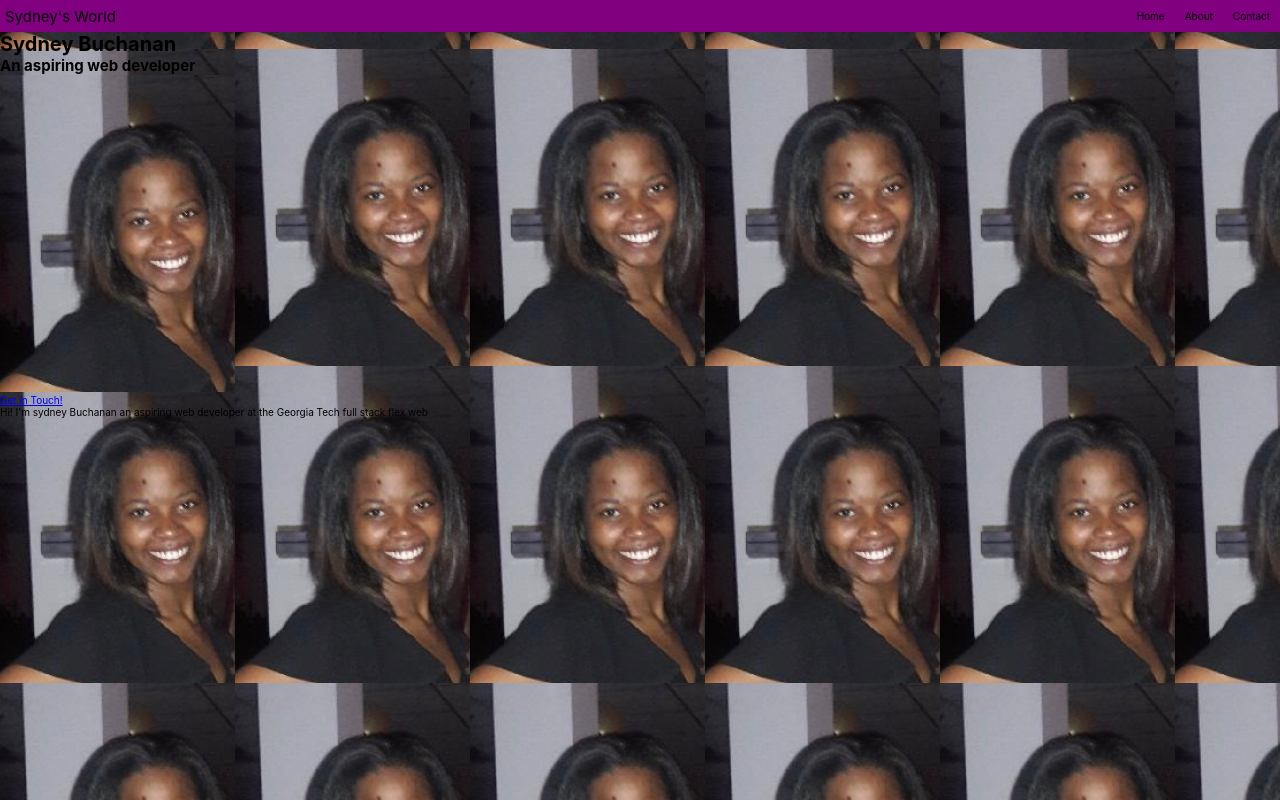
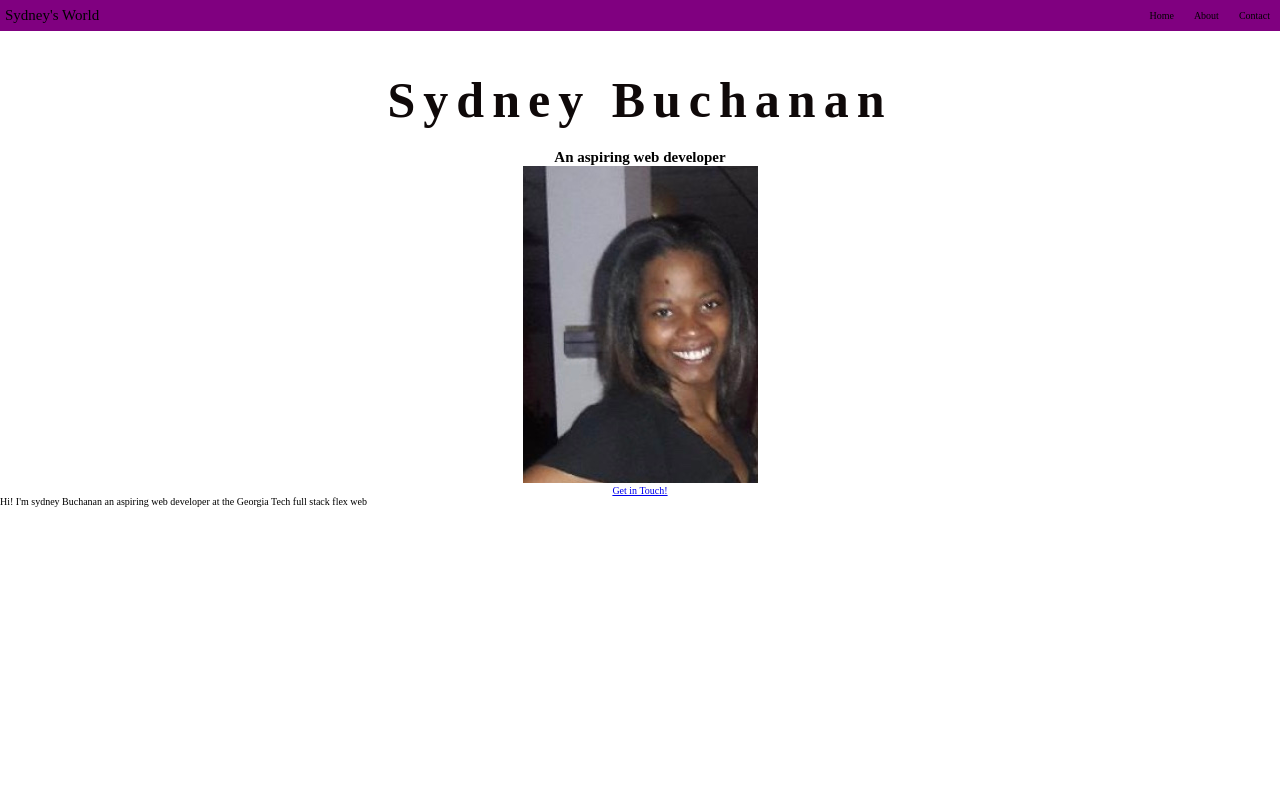
Before and after one commit to SBuchanan1/Polished-portfolio-SB, a plain HTML site: page index.html in a window 1280 px wide. Drawn offline with Linux system fonts and the light colour scheme.

Commit message:
centered picture and modified fonts

```diff
--- a/styles.css
+++ b/styles.css
@@ -5,16 +5,29 @@
   margin: 0;
   padding: 0;
 }
+
 html {
   font-size: 10px;
 }
-body {
+
+body .div {
   margin: 0;
   padding: 0;
-  background: url(/images/IMG_4134.jpg);
-  background-position: 0 1000px;
-  font-family: -apple-system, BlinkMacSystemFont, "Segoe UI", Roboto, Oxygen,
-    Ubuntu, Cantarell, "Open Sans", "Helvetica Neue", sans-serif;
+}
+.container {
+  max-width: 1100px;
+  margin: 0 auto;
+  padding: 0 3rem;
+  margin-top: 4rem;
+  text-align: center;
+}
+
+h1 {
+  color: rgb(15, 9, 9);
+  font-size: 5rem;
+  font-weight: 700;
+  letter-spacing: 8px;
+  margin-bottom: 2rem;
 }
 
 .navbar {
```
